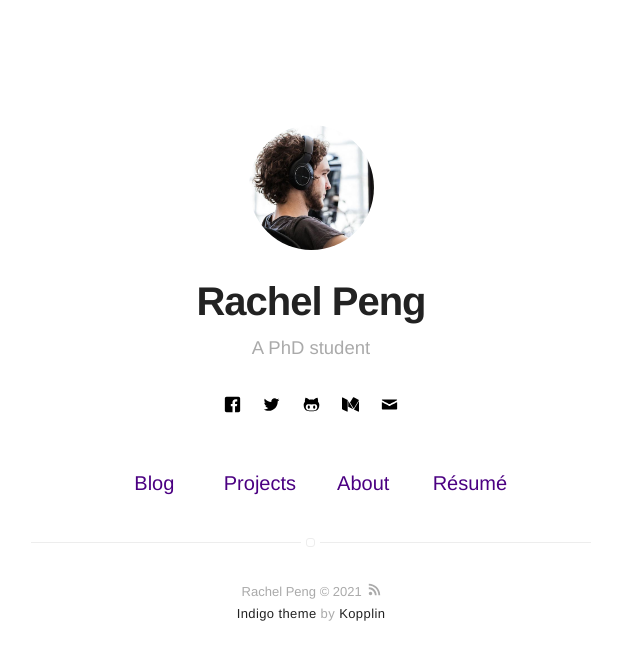
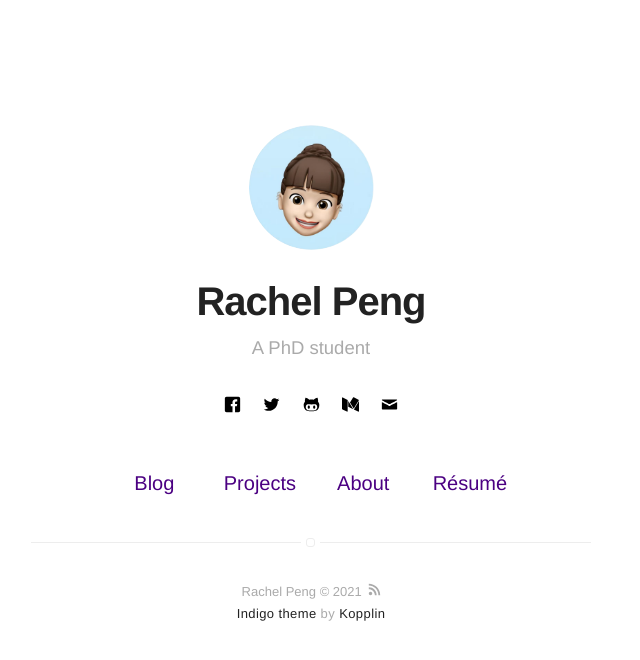
Before and after one commit to rxpeng/rxpeng, a Jekyll site: the page built from index.html, in a window 1280 px wide. Shown: the top 660 px of the page, without its empty margins (329-969 px from the left). Built offline with Jekyll 4.4.1, drawn with Linux system fonts in a browser that asks for light colours.

Commit message:
Update _config.yml

```diff
--- a/_config.yml
+++ b/_config.yml
@@ -8,7 +8,7 @@ description: A blog about technology and stuff related
 # if it's an external image, update below for true
 # better with square images
 external-image: false
-picture: assets/images/profile.jpg
+picture: assets/images/Memoji_rachel.jpg
 
 # If you want to include your resume, set to true
 # and specify source (external or local).
```
